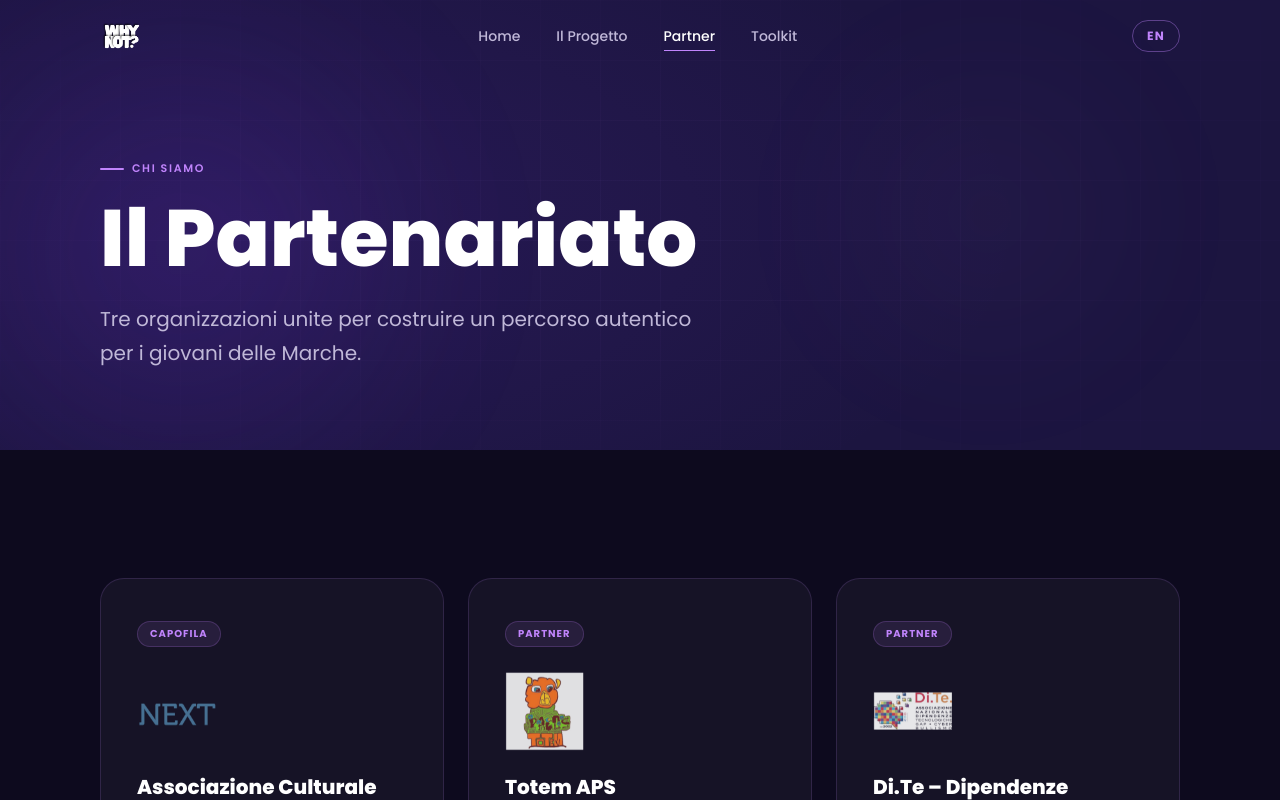
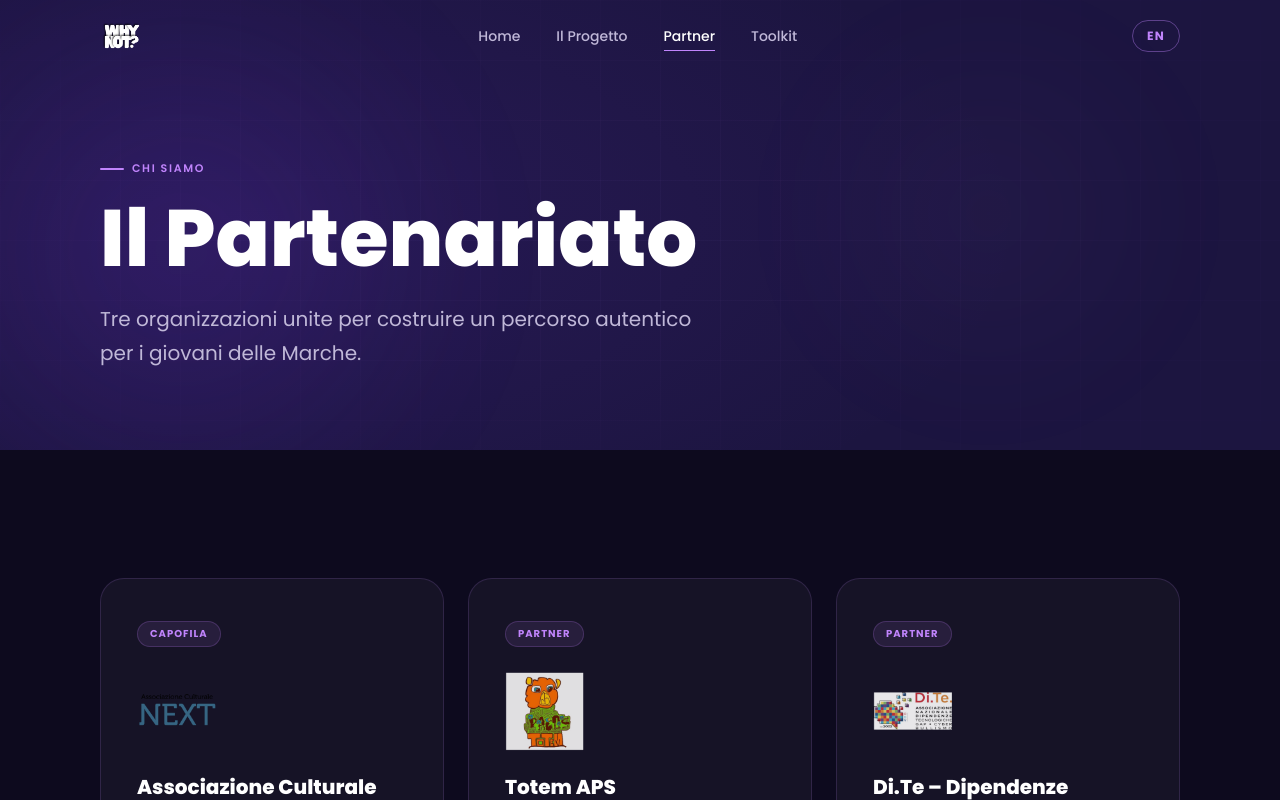
Before and after one commit to fosforoscienza/why-not, a website: page partner.html in a window 1280 px wide. Shown: the top 800 px of the page. Drawn offline with Linux system fonts and the light colour scheme; a web font is replaced by a local one.

Commit message:
fix(partner): rimozione mix-blend-mode, loghi PNG trasparenti

```diff
--- a/css/style.css
+++ b/css/style.css
@@ -1113,7 +1113,6 @@ h1, h2, h3, h4 { font-family: var(--font-head); font-weight: 800; line-height: 1
   max-width: 240px;
   object-fit: contain;
   margin-bottom: 24px;
-  mix-blend-mode: screen;
   opacity: 0.9;
 }
 .partner-card h3 {
```
